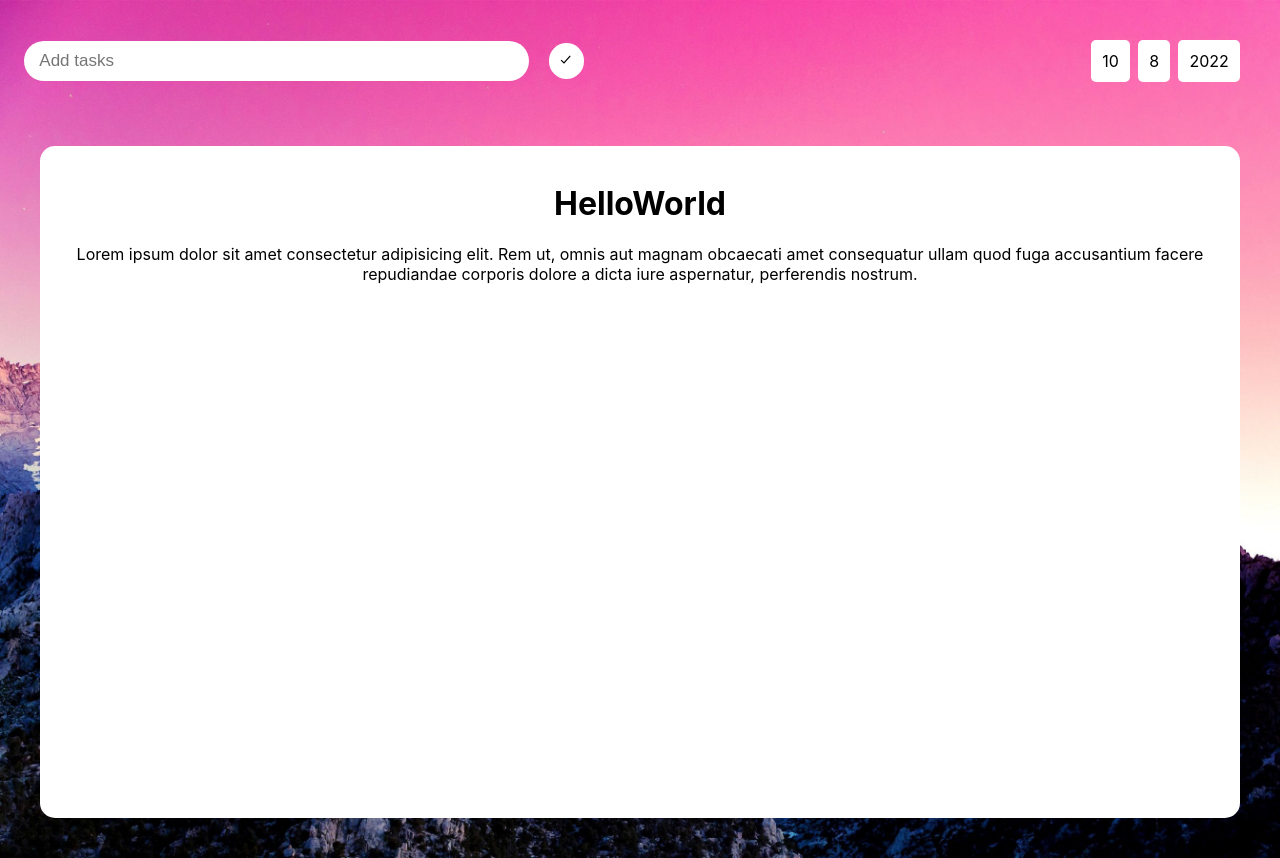
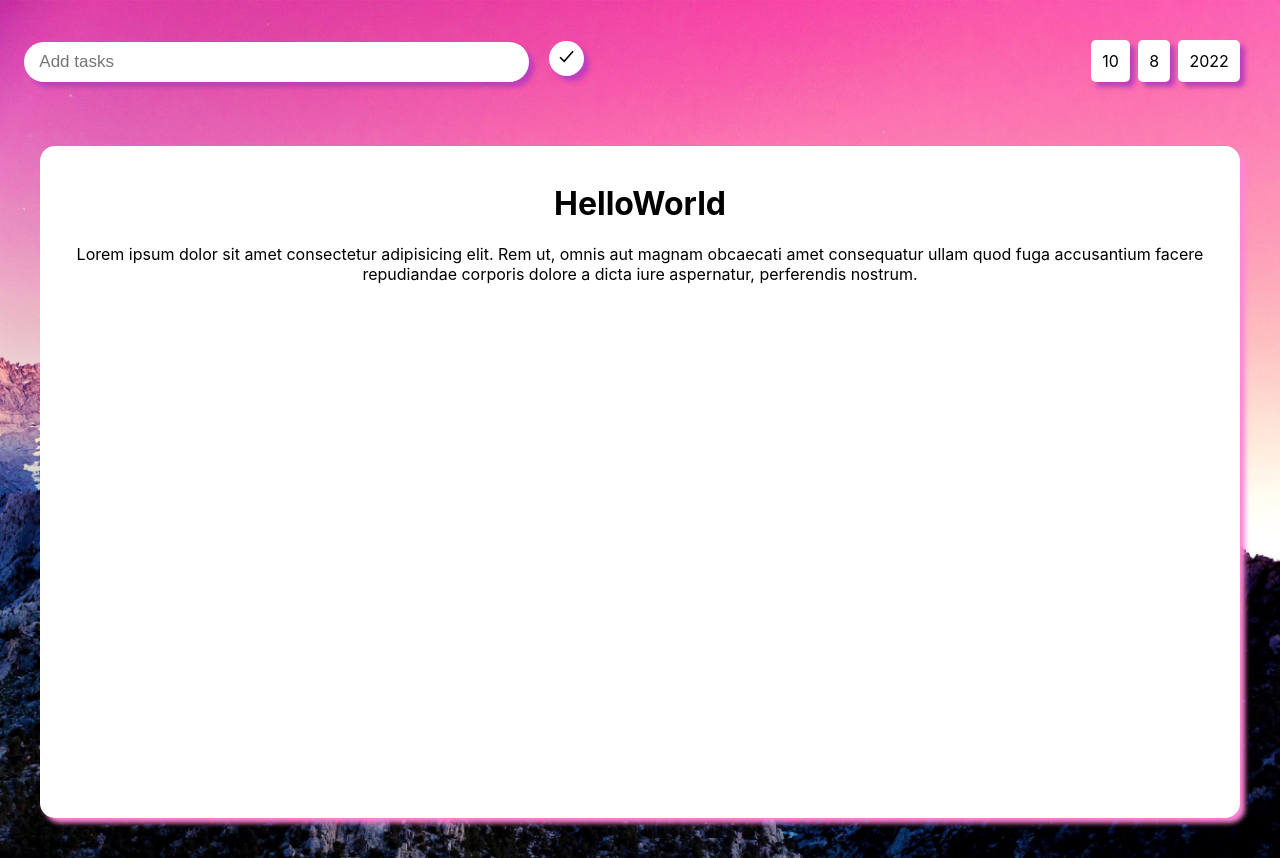
Before and after one commit to UntamedLotus/to-do-app, a React (Create React App) app: page / in a window 1280 px wide. Built offline with nearby package versions, Linux system fonts and the light colour scheme.

Commit message:
Developing UI

```diff
--- a/src/components/mainContent/mainContent.scss
+++ b/src/components/mainContent/mainContent.scss
@@ -7,4 +7,5 @@
   padding: 1rem;
 
   border-radius: 15px;
+  box-shadow: 5px 5px 5px rgb(255, 133, 214);
 }
--- a/src/components/nav/date/date.scss
+++ b/src/components/nav/date/date.scss
@@ -11,4 +11,5 @@
   background-color: #fff;
   padding: 0.7rem;
   border-radius: 5px;
+  box-shadow: 5px 5px 5px rgb(189, 62, 189);
 }
--- a/src/components/nav/search/search.jsx
+++ b/src/components/nav/search/search.jsx
@@ -5,10 +5,10 @@ import { IoCheckmarkSharp } from "react-icons/io5";
 const Search = () => {
   return (
     <div className="search">
-      <form>
+      <form className="form">
         <input type="text" placeholder="Add tasks" />
         <button>
-          <IoCheckmarkSharp />
+          <IoCheckmarkSharp className="icon" size={"1.2rem"} />
         </button>
       </form>
     </div>
--- a/src/components/nav/search/search.scss
+++ b/src/components/nav/search/search.scss
@@ -10,6 +10,24 @@ input {
   font-size: 17px;
   width: 30rem;
   justify-self: stretch;
+
+  box-shadow: 5px 5px 5px rgb(189, 62, 189);
+}
+
+input:focus {
+  background-color: #fff;
+  border: none;
+  border-radius: 20px;
+
+  padding: 10px;
+  padding-left: 15px;
+  margin-left: -2rem;
+
+  font-size: 17px;
+  width: 30rem;
+  justify-self: stretch;
+
+  box-shadow: 5px 5px 5px rgb(189, 62, 189);
 }
 
 button {
@@ -19,4 +37,10 @@ button {
   height: 2.2rem;
   width: 2.2rem;
   margin-left: 1.2rem;
+
+  box-shadow: 5px 5px 5px rgb(189, 62, 189);
+
+  .icon {
+    text-align: center;
+  }
 }
```
